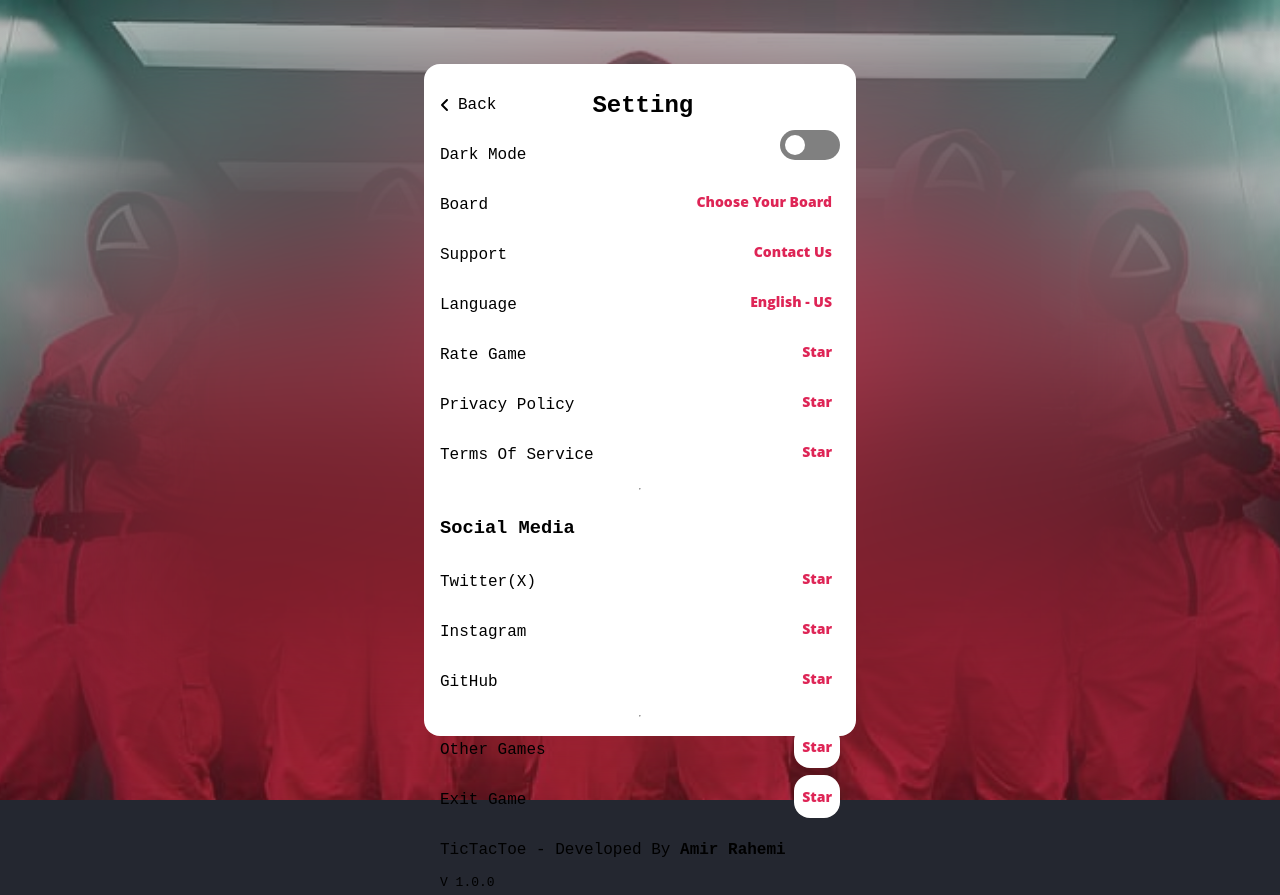
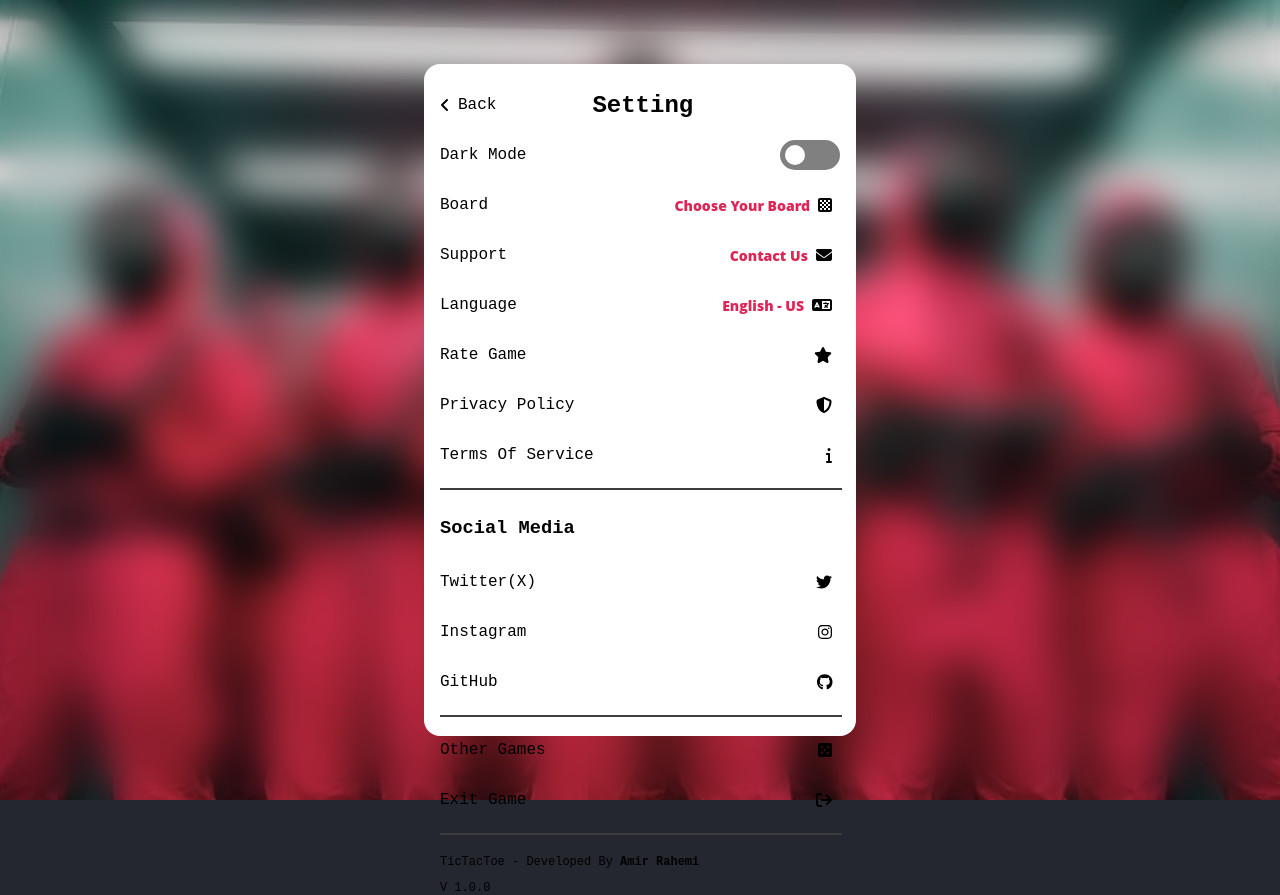
Before and after one commit to amirrahemi01/Basic-TicTacToe, a React (Create React App) app: page /Setting in a window 1280 px wide. Built offline with nearby package versions, Linux system fonts and the light colour scheme.

Commit message:
Update Setting Layout

```diff
--- a/package.json
+++ b/package.json
@@ -4,6 +4,7 @@
   "private": true,
   "dependencies": {
     "@fortawesome/fontawesome-svg-core": "^6.4.2",
+    "@fortawesome/free-brands-svg-icons": "^6.4.2",
     "@fortawesome/free-regular-svg-icons": "^6.4.2",
     "@fortawesome/free-solid-svg-icons": "^6.4.2",
     "@fortawesome/react-fontawesome": "^0.2.0",
--- a/src/App.css
+++ b/src/App.css
@@ -24,11 +24,13 @@ div {
 .light {
   --primary-color: #fff;
   --secondary-color: #000;
+  --second-btn: #DE2556;
 }
 
 .dark {
   --primary-color: #000000;
   --secondary-color: #fff;
+  --second-btn: #878787;
 }
 
 
@@ -49,6 +51,11 @@ h1 {
 a {
   text-decoration: none;
   color: #fff;
+}
+
+hr {
+  border: #3d3d3d 1px solid;
+  width: 100%;
 }
 
 .main-background {
@@ -206,7 +213,7 @@ a {
 }
 
 .blur {
-  backdrop-filter: blur(100px);
+  backdrop-filter: blur(20px);
   width: 100%;
 }
 
@@ -331,7 +338,7 @@ a {
   border: none;
   padding: 20px 15px;
   border-radius: 1rem;
-  width: 400px;
+  width: auto;
   font-size: 1.2rem;
   margin: 1rem 0 0 0;
   cursor: pointer;
@@ -407,6 +414,7 @@ a {
   margin: 0 auto;
   display: flex;
   flex-direction: column;
+  justify-content: space-evenly;
   border-radius: 1rem;
   padding: 1rem;
 }
@@ -419,6 +427,7 @@ a {
   display: flex;
   flex-direction: row;
   justify-content: space-between;
+  align-items: center;
 }
 
 .setting-btn {
@@ -427,6 +436,12 @@ a {
   padding: 12px 8px;
   font-size: 14px;
   margin: 0;
+  background: transparent;
+  color: var(--second-btn);
+}
+
+.setting-footer {
+  font-size: 12px;
 }
 
 /* Theme Switch Toggle */
@@ -458,7 +473,7 @@ a {
 	height: 20px;
 	background: #fff;
 	border-radius: 90px;
-  transition: 0.5s ease-in;
+  transition: 0.4s ease-in-out;
 }
 
 
--- a/src/Components/TicTacToe.tsx
+++ b/src/Components/TicTacToe.tsx
@@ -12,7 +12,7 @@ const clickSound = new Audio(clickSoundAsset);
 clickSound.volume = 0.5;
 
 const PLAYER_X: any = "◯";
-const PLAYER_O: string = "△";
+const PLAYER_O : string = "△";
 
 interface WinningCombination {
   combo: number[];
--- a/src/Pages/Setting.js
+++ b/src/Pages/Setting.js
@@ -1,9 +1,10 @@
-import { faAngleLeft, faGear } from '@fortawesome/free-solid-svg-icons'
+import { faArrowRightFromBracket, faChessBoard, faDiceFive, faEnvelope, faGear, faInfo, faLanguage, faPhone, faQuestion, faShieldHalved, faStar } from '@fortawesome/free-solid-svg-icons'
 import { FontAwesomeIcon } from '@fortawesome/react-fontawesome'
 import React from 'react'
 import { useNavigate } from 'react-router-dom';
 import Back from '../Components/Back';
 import ThemeSwitch from '../Components/ThemeSwitch';
+import { faGithub, faInstagram, faTwitter } from '@fortawesome/free-brands-svg-icons';
 
 export default function Setting() {
 
@@ -17,36 +18,46 @@ export default function Setting() {
       <div className='blur' style={{ height: "100vh", display: "flex", justifyContent: "center", flexDirection: "column", alignItems: "center" }}>
         <div className='setting-box'>
           <Back onBackClick={goBack} gameTitle="Setting" setting={true} x="yes" />
+
           <div className="setting-item"><p>Dark Mode</p> <ThemeSwitch /></div>
           <div className="setting-item">
             <p>Board</p>
+            <div>
               <button className='main-btn setting-btn'>Choose Your Board</button>
+              <FontAwesomeIcon icon={faChessBoard} />
               {/* Classic - traing - modern - versus - co-op -  */}
+            </div>
           </div>
 
           <div className="setting-item">
             <p>Support</p>
+            <div>
               <button className='main-btn setting-btn'>Contact Us</button>
+              <FontAwesomeIcon icon={faEnvelope} />
+            </div>
           </div>
 
           <div className="setting-item">
             <p>Language</p>
+            <div>
               <button className='main-btn setting-btn'>English - US</button>
+              <FontAwesomeIcon icon={faLanguage} />
+            </div>
           </div>
 
           <div className="setting-item">
             <p>Rate Game</p>
-            <button className='main-btn setting-btn'>Star</button>
+            <FontAwesomeIcon icon={faStar} />
           </div>
 
           <div className="setting-item">
             <p>privacy policy</p>
-            <button className='main-btn setting-btn'>Star</button>
+            <FontAwesomeIcon icon={faShieldHalved} />
           </div>
 
           <div className="setting-item">
             <p>terms of service</p>
-            <button className='main-btn setting-btn'>Star</button>
+            <FontAwesomeIcon icon={faInfo} />
           </div>
 
           <hr />
@@ -54,32 +65,35 @@ export default function Setting() {
 
           <div className="setting-item">
             <p>Twitter(x)</p>
-            <button className='main-btn setting-btn'>Star</button>
+            <FontAwesomeIcon icon={faTwitter} />
           </div>
 
           <div className="setting-item">
             <p>Instagram</p>
-            <button className='main-btn setting-btn'>Star</button>
+            <FontAwesomeIcon icon={faInstagram} />
           </div>
 
           <div className="setting-item">
             <p>GitHub</p>
-            <button className='main-btn setting-btn'>Star</button>
+            <FontAwesomeIcon icon={faGithub} />
           </div>
 
           <hr />
           <div className="setting-item">
             <p>Other Games</p>
-            <button className='main-btn setting-btn'>Star</button>
+            <FontAwesomeIcon icon={faDiceFive} />
           </div>
 
           <div className="setting-item">
             <p>Exit Game</p>
-            <button className='main-btn setting-btn'>Star</button>
+            <FontAwesomeIcon icon={faArrowRightFromBracket} />
           </div>
 
+          <hr />
+          <main className="setting-footer">
             <p>TicTacToe - developed by <b>Amir Rahemi</b></p>
             <code>V 1.0.0</code>
+          </main>
 
         </div>
       </div>
```
Also changed, not shown: 1 other file (tests, documents, lock files or other folders). Lines whose indentation alone changed are shown as unchanged.
